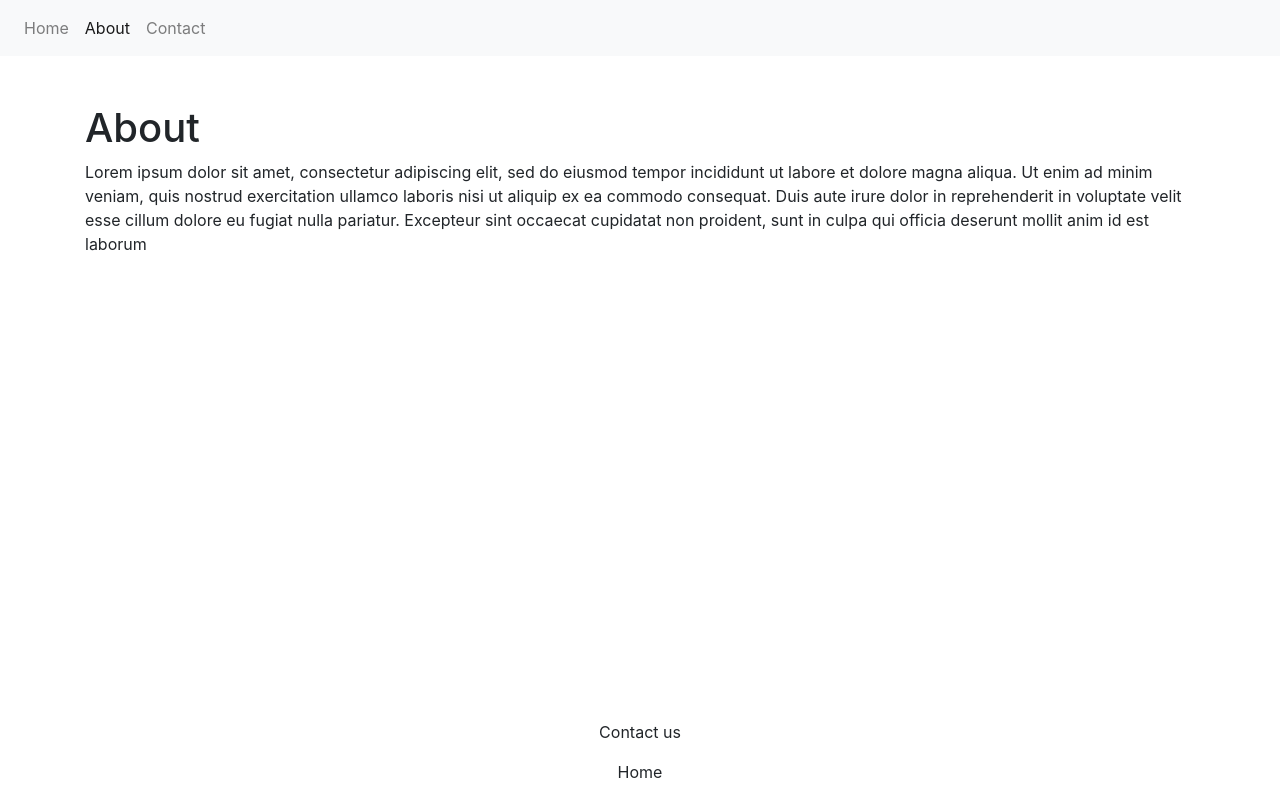
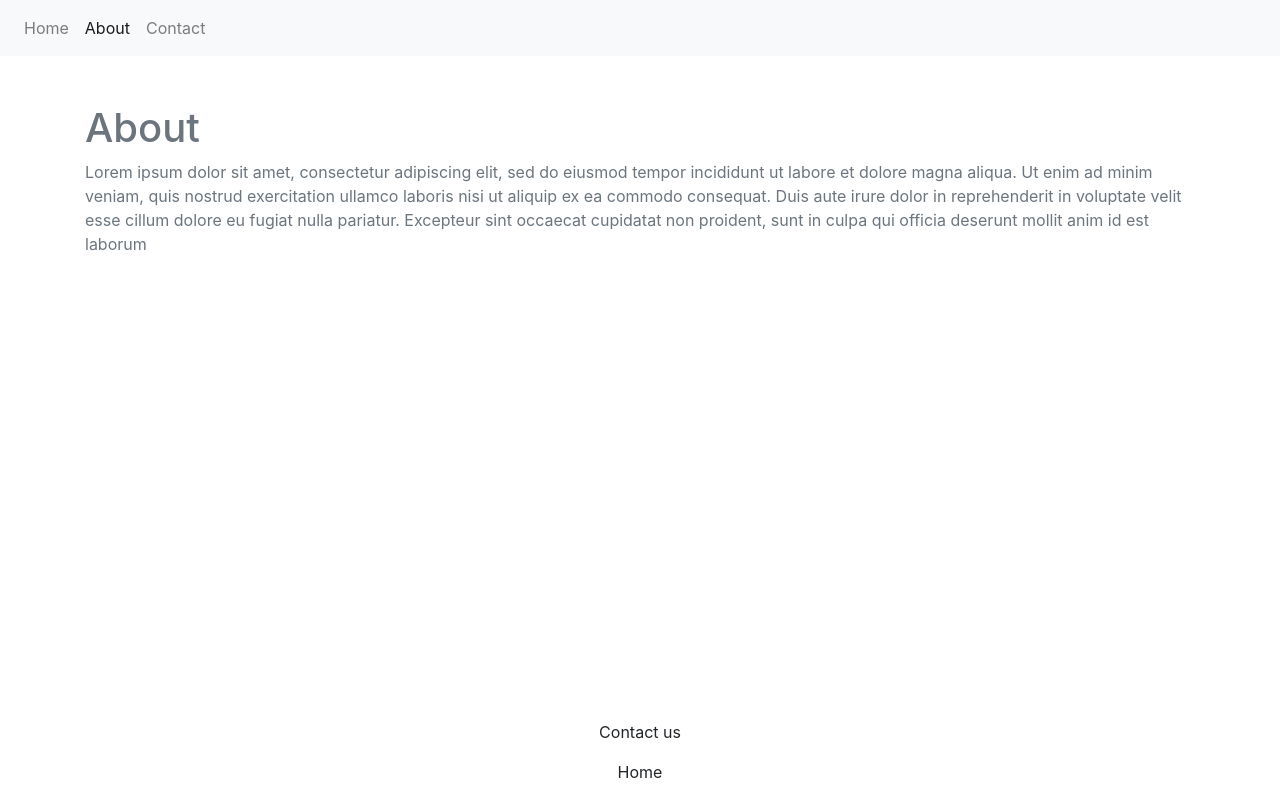
Before and after one commit to marilyn-n/react, a React (Create React App) app: page /about in a window 1280 px wide. Built offline with nearby package versions, Linux system fonts and the light colour scheme.

Commit message:
create Rainbox higher order component

```diff
--- a/src/components/About.js
+++ b/src/components/About.js
@@ -1,4 +1,5 @@
 import React from 'react';
+import Rainbow from '../hoc/Rainbow';
 
 const About = () => {
     return (
@@ -11,4 +12,4 @@ const About = () => {
     );
   }
 
-export default About;
+export default Rainbow(About);
--- a/src/components/Home.js
+++ b/src/components/Home.js
@@ -1,4 +1,4 @@
-import React, { Component } from 'react';
+import React, { Component }from 'react';
 import Ninjas from './Ninjas';
 import AddNinja from './AddNinja';
 
--- /dev/null
+++ b/src/hoc/Rainbow.js
@@ -0,0 +1,20 @@
+import React from 'react';
+
+const Rainbow = (WrappedComponent) => {
+
+  const colours = ['primary', 'secondary', 'warning', 'error', 'success', 'info'];
+  const randomColour = colours[Math.floor(Math.random() * 5)];
+  const className = `text-${randomColour}`;
+
+    return (props) => {
+      return(
+        <div className={className}>
+          <WrappedComponent {...props}/>
+        </div>
+      )
+
+    }
+
+  }
+
+export default Rainbow;
```
